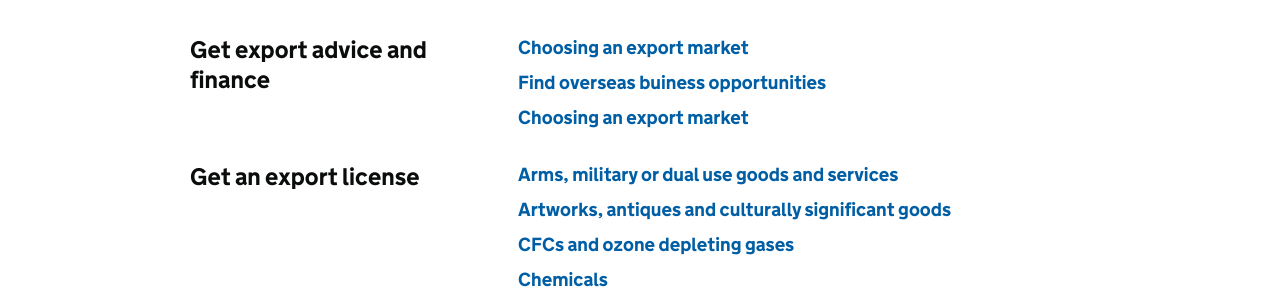
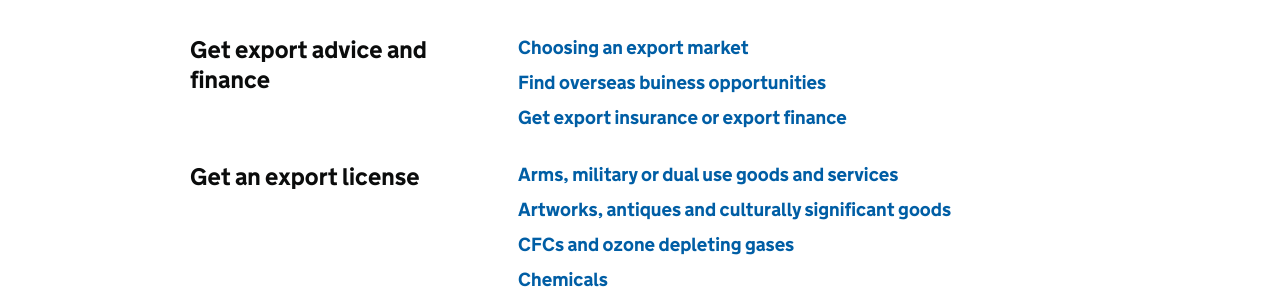
Before and after one commit to alphagov/govuk-import-export-prototype, a Jekyll site: the page built from topic/business-and-self-employed/exporting-and-doing-business-abroad.html, in a window 1280 px wide. Shown: the part 418-718 px from the top of the page. Built offline with Jekyll 4.4.1, drawn with Linux system fonts in a browser that asks for light colours.

Commit message:
Update exporting-and-doing-business-abroad.html

```diff
--- a/topic/business-and-self-employed/exporting-and-doing-business-abroad.html
+++ b/topic/business-and-self-employed/exporting-and-doing-business-abroad.html
@@ -20,7 +20,7 @@ index_lists:
        url: '/start/choosing-export-market-ukti'
      - name: Find overseas buiness opportunities
        url: '/start/find-overseas-business-opportunities'
-     - name: Choosing an export market
+     - name: Get export insurance or export finance
        url: '/answer/export-insurance-export-fiance-ukef'
 
  - title: Get an export license
```
